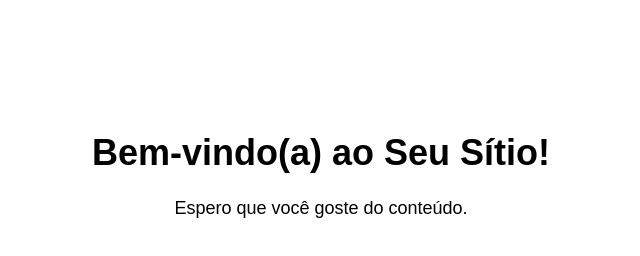
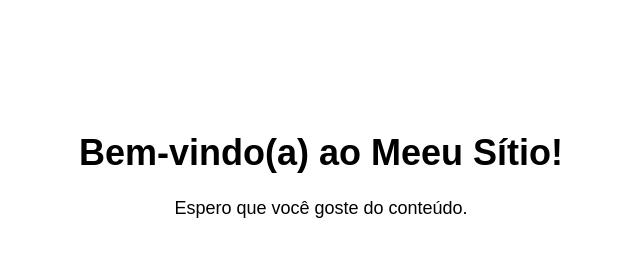
Before and after one commit to LeonardoCavalcante/Aprendendo, a plain HTML site: page index.html in a window 1280 px wide. Shown: the whole page, without its empty margins (319-959 px from the left). Drawn offline with Linux system fonts and the light colour scheme.

Commit message:
Leonardo

```diff
--- a/index.html
+++ b/index.html
@@ -21,7 +21,7 @@
 </head>
 
 <body>
-<h1>Bem-vindo(a) ao Seu Sítio!</h1>
+<h1>Bem-vindo(a) ao Meeu Sítio!</h1>
 <p>Espero que você goste do conteúdo.</p>
 </body>
 
```
Also changed, not shown: 2 other files.
